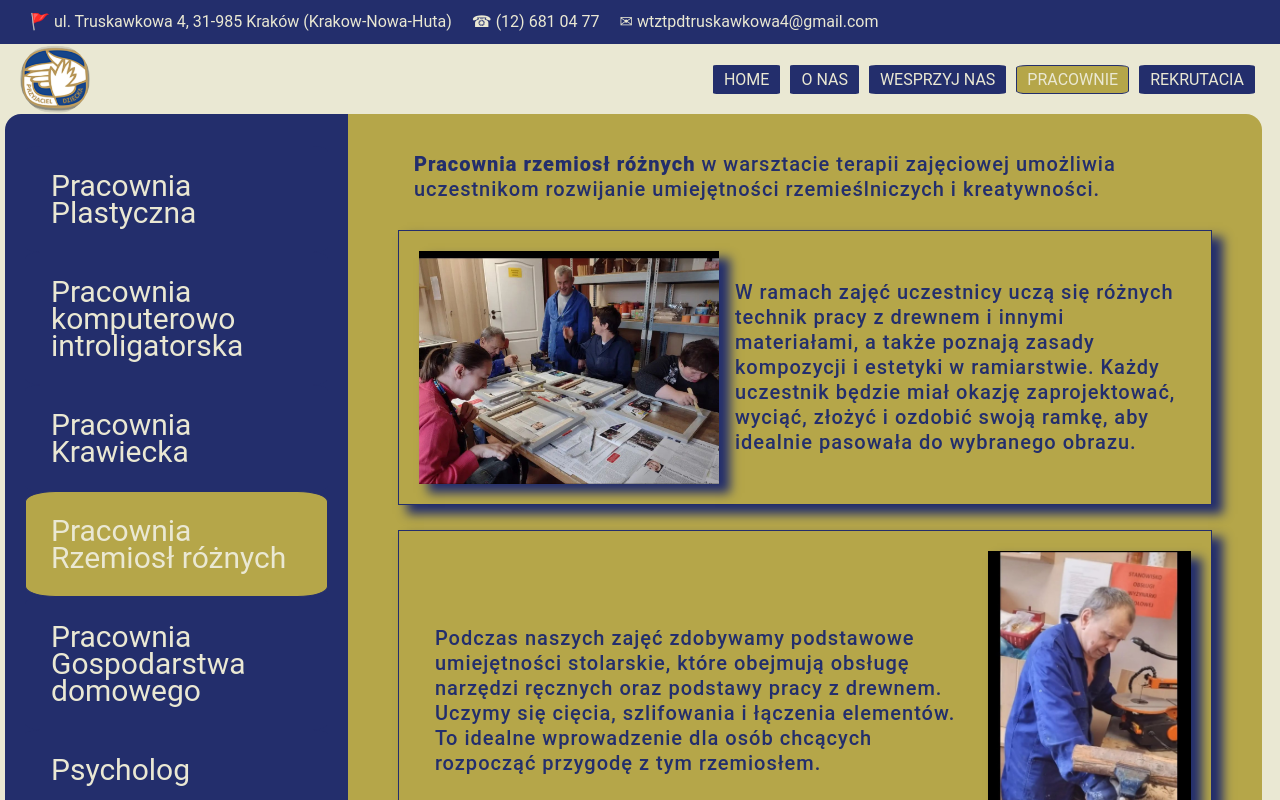
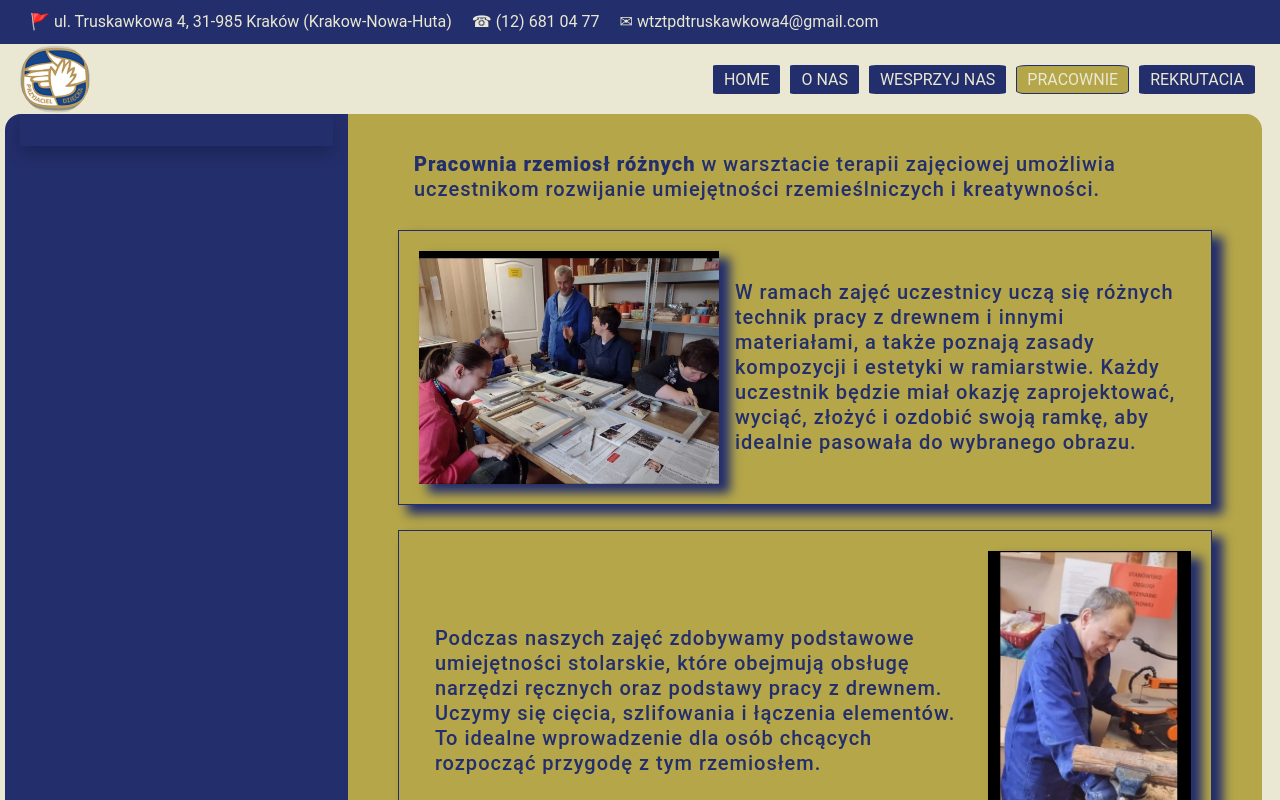
Before and after one commit to peturik/terapia-react, a React (Vite) app: page /#/pracownie/rzemiosl in a window 1280 px wide. Shown: the top 800 px of the page. Built offline with nearby package versions, Linux system fonts and the light colour scheme.

Commit message:
add animate menu

```diff
--- a/src/components/aside/Aside.module.css
+++ b/src/components/aside/Aside.module.css
@@ -1,11 +1,9 @@
 .menuContent {
-  position: absolute;
-  top: 100%;
-  left: 0;
-  background-color: #444;
+  overflow: hidden;
+  transition: height 0.3s ease-out;
+  background-color: var(--main-color-1);
   width: 100%;
   box-shadow: 0 8px 16px rgba(0, 0, 0, 0.2);
-  z-index: 40;
 }
 
 .menuButton {
@@ -15,11 +13,11 @@
   border: none;
   cursor: pointer;
   font-size: 1.5rem;
-  width: 100%;
+  /* width: 100%; */
 }
 
-.navMobile {
-  display: none;
+.open {
+  height: auto;
 }
 
 .navLink {
--- a/src/components/aside/AsideLab.tsx
+++ b/src/components/aside/AsideLab.tsx
@@ -1,5 +1,5 @@
 "use client";
-import { useState } from "react";
+import { useState, useRef } from "react";
 import { NavLink } from "react-router-dom";
 import styles from "./Aside.module.css";
 import clsx from "clsx";
@@ -19,6 +19,7 @@ const navItem = [
 
 export function AsideLab() {
   const [isOpen, setIsOpen] = useState(false);
+  const contentRef = useRef<HTMLDivElement>(null);
 
   const toggleMenu = () => {
     setIsOpen(!isOpen);
@@ -26,11 +27,15 @@ export function AsideLab() {
 
   return (
     <aside className="main__left-side col col__aside-pracownie md:rounded-l-2xl">
-      <div className={styles.accordionMenu}>
+      <div>
         <button onClick={toggleMenu} className={styles.menuButton}>
           Pracownie Menu
         </button>
-        <nav className={clsx(isOpen || styles.navMobile, "nav md:pt-8")}>
+        <nav
+          ref={contentRef}
+          className={clsx(isOpen || styles.menuContent, "nav md:pt-8")}
+          style={{ height: isOpen ? contentRef.current?.scrollHeight : "0px" }}
+        >
           <ul className="flex-col">
             {navItem.map((item) => (
               <li className="nav-item" key={item.label}>
--- a/src/components/header/Header.module.css
+++ b/src/components/header/Header.module.css
@@ -15,6 +15,9 @@
   height: 100%;
   background: rgba(0, 0, 0, 0.5);
   z-index: 1;
+  opacity: 0;
+  transition: opacity 0.3s ease-in-out;
+  pointer-events: none;
 }
 
 /* Мобільні стилі */
@@ -29,27 +32,25 @@
     width: 100%;
     text-align: center;
     z-index: 2;
-
-    /* -webkit-transition: top 1s ease-out 0.5s;
-    -moz-transition: top 1s ease-out 0.5s;
-    -o-transition: top 1s ease-out 0.5s;
-    transition: top 1s ease-out 0.5s; */
+    transform: translateY(-100%);
+    opacity: 0;
   }
 
   .navOpen {
     display: flex;
+    transform: translateY(0);
+    opacity: 1;
   }
 
   .nav ul {
     flex-direction: column;
   }
 
-  /* .nav li {
-    margin: 10px 0;
-    padding: 10px;
-  } */
-
   .menuButton {
     display: block;
   }
+  .backdropVisible {
+    opacity: 1;
+    pointer-events: auto;
+  }
 }
--- a/src/components/header/Header.tsx
+++ b/src/components/header/Header.tsx
@@ -43,9 +43,16 @@ export const Header = () => {
         <button className={styles.menuButton} onClick={toggleMenu}>
           ☰
         </button>
-        {isMenuOpen && (
+        {/* {isMenuOpen && (
           <div className={styles.backdrop} onClick={toggleMenu}></div>
-        )}
+        )} */}
+
+        <div
+          className={`${styles.backdrop} ${
+            isMenuOpen ? styles.backdropVisible : ""
+          }`}
+          onClick={toggleMenu}
+        ></div>
       </div>
     </header>
   );
```
